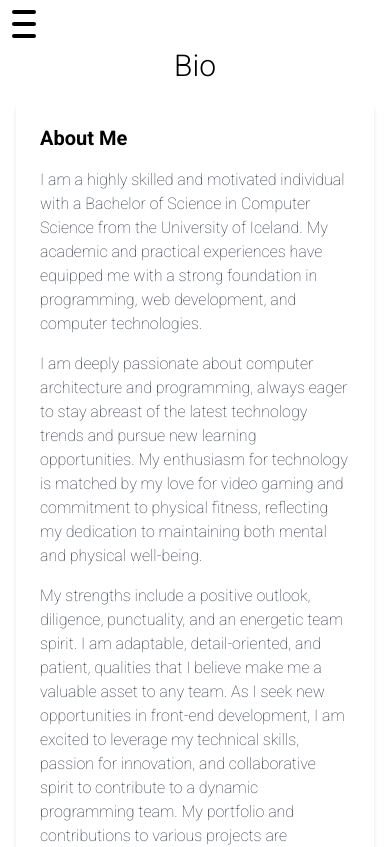
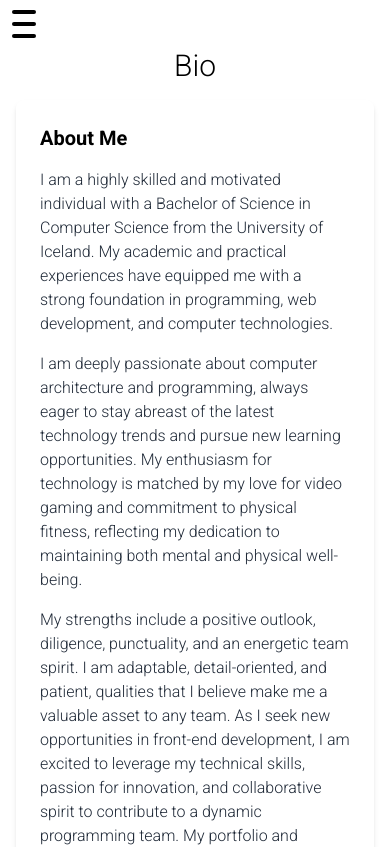
Before and after one commit to birkirfreyrg/birkirgudbjarts, a Next.js app: page /bio in a window 390 px wide. Shown: the top 847 px of the page. Built offline with nearby package versions, Linux system fonts and the light colour scheme.

Commit message:
Updated font in bio to be more visable on mobiles

```diff
--- a/app/components/Bio.tsx
+++ b/app/components/Bio.tsx
@@ -3,7 +3,7 @@ export default function Bio() {
     <div className="flex justify-center items-center sm:w-2/3 w-full p-4">
       <div className="bg-white shadow-md rounded-lg p-6">
         <h3 className="text-xl font-bold mb-4">About Me</h3>
-        <div className="text-gray-800">
+        <div className="text-gray-800 font-light">
           <p className="mb-4">
             I am a highly skilled and motivated individual with a Bachelor of
             Science in Computer Science from the University of Iceland. My
```
